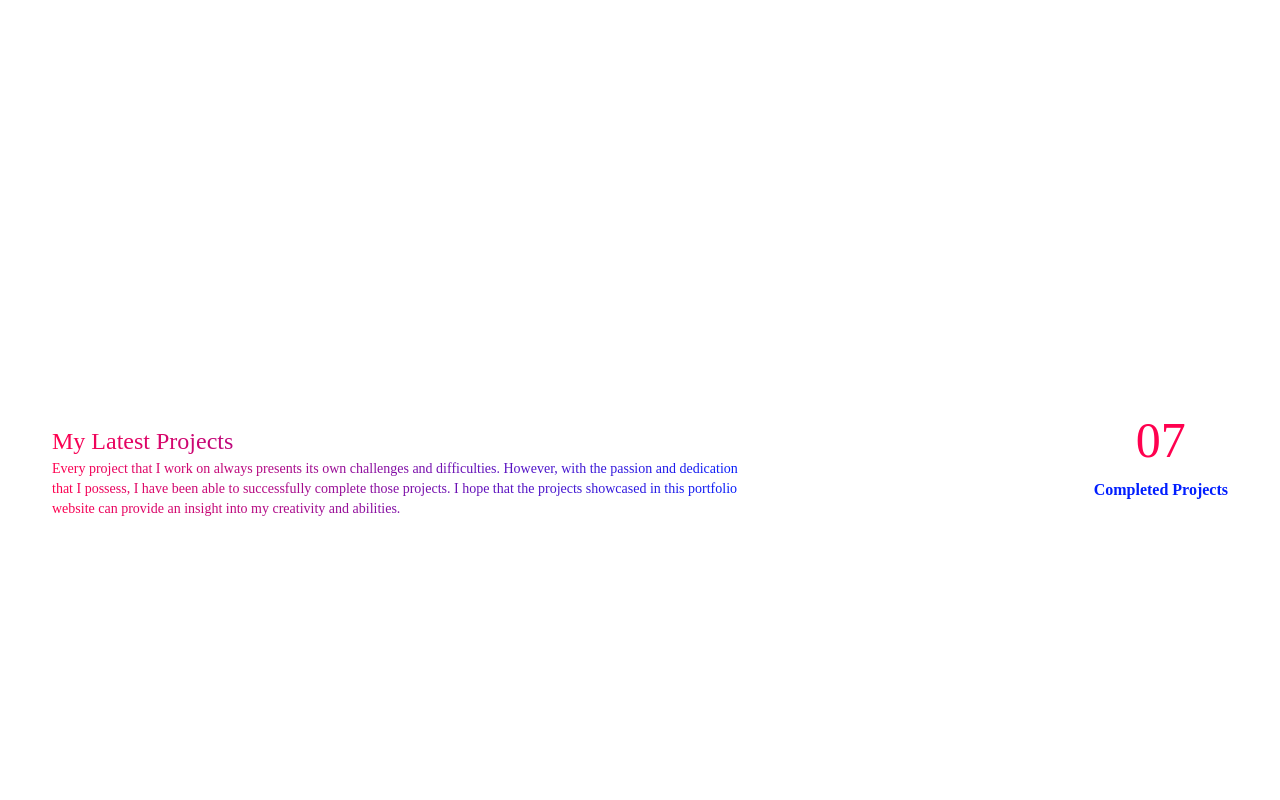
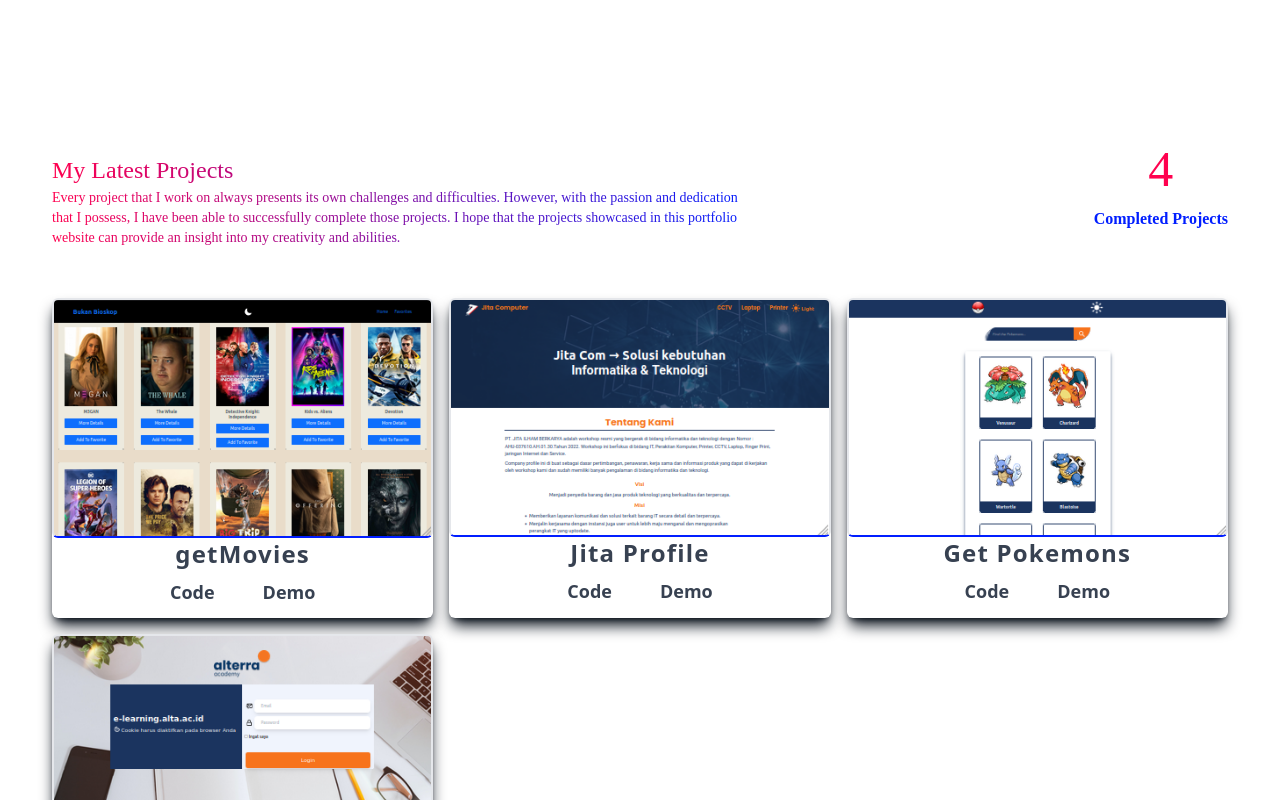
Before and after one commit to argianardi/myportfolio, a React (Create React App) app: page / in a window 1280 px wide. Shown: the part 680-1480 px from the top of the page. Built offline with nearby package versions, Linux system fonts and the light colour scheme.

Commit message:
add project style

```diff
--- a/src/components/Portfolio.js
+++ b/src/components/Portfolio.js
@@ -1,9 +1,11 @@
 import React from "react";
+import { data } from "../data/data";
 
 const Portfolio = () => {
+  const projects = data;
   return (
     <>
-      <div id="portfolio" className="section">
+      <div id="portfolio">
         <div className="container mx-auto max-w-[1200px] px-3 pt-3 pb-20">
           <div className="flex flex-col lg:flex-row justify-between mb-[50px]">
             <div className="order-2 mt-5 lg:order-1">
@@ -20,12 +22,49 @@
             </div>
             <div className="order-1 text-center lg:order-2">
               <h2 className="text-secondary font-primary max-w-[700px] mx-auto text-[50px]">
-                07
+                {projects.length}
               </h2>
               <p className="font-semibold font-primary text-fourth">
                 Completed Projects
               </p>
             </div>
+          </div>
+
+          {/* container for projects */}
+          <div className="grid gap-4 sm:grid-cols-2 md:grid-cols-3">
+            {/* Gird Item */}
+            {projects.map((item, index) => (
+              <div
+                key={index}
+                // style={{ backgroundImage: `url(${item.image})` }}
+                className="shadow-lg shadow-[#040c16] container rounded-md
+               text-center  mx-auto h-80"
+              >
+                <img
+                  src={item.image}
+                  alt="item.name"
+                  className="border-2 rounded-md border-b-fourth"
+                />
+                {/* Hover effect for images */}
+                <span className="text-2xl font-bold tracking-wider text-gray-700">
+                  {item.name}
+                </span>
+                <div className="text-center ">
+                  {/* eslint-disable-next-line */}
+                  <a href={item.sourceCode} target="_blank">
+                    <button className="px-4 m-2 text-lg font-bold text-center text-gray-700 rounded-sm hover:bg-slate-200">
+                      Code
+                    </button>
+                  </a>
+                  {/* eslint-disable-next-line */}
+                  <a href={item.demo} target="_blank">
+                    <button className="px-4 m-2 text-lg font-bold text-center text-gray-700 rounded-sm hover:bg-slate-200">
+                      Demo
+                    </button>
+                  </a>
+                </div>
+              </div>
+            ))}
           </div>
         </div>
       </div>
```
